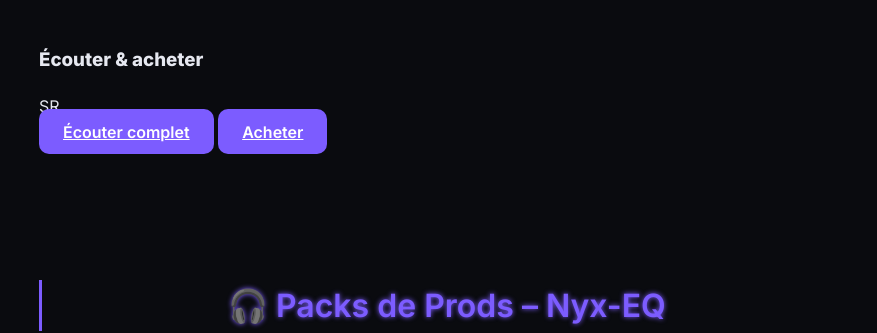
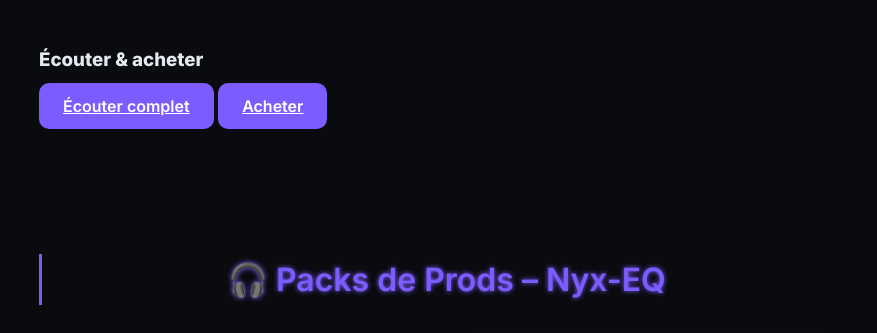
Before and after one commit to soundrecordsstudio/sound-records-studio, a plain HTML site: page index.html in a window 1280 px wide. Shown: the part 1480-1813 px from the top of the page, without its empty margins (201-1078 px from the left). Drawn offline with Linux system fonts and the light colour scheme.

Commit message:
Remove cover div from track section

```diff
--- a/index.html
+++ b/index.html
@@ -166,7 +166,6 @@
 				<div class="card">
 					<div class="tracks">
 						<div class="track">
-							<div class="cover">SR</div>
 							<div>
 
 									</iframe>
```
